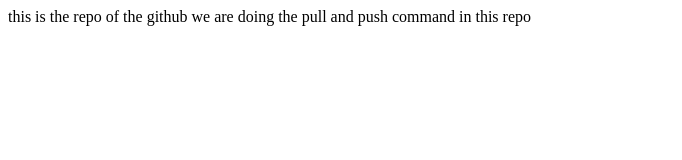
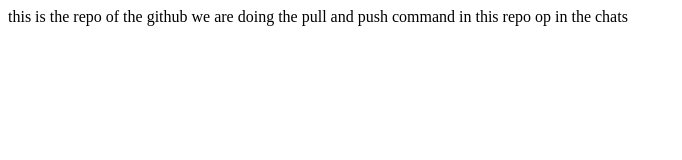
Before and after one commit to Vishalkode15/newrepo, a plain HTML site: page index.html in a window 1280 px wide. Shown: the whole page, without its empty margins (0-682 px from the left). Drawn offline with Linux system fonts and the light colour scheme.

Commit message:
we added op in the chat

```diff
--- a/index.html
+++ b/index.html
@@ -3,5 +3,6 @@
     <body>
         this is the repo of the  github
         we are doing the pull and push command in this repo
+        op  in the chats
     </body>
 </html>
```
